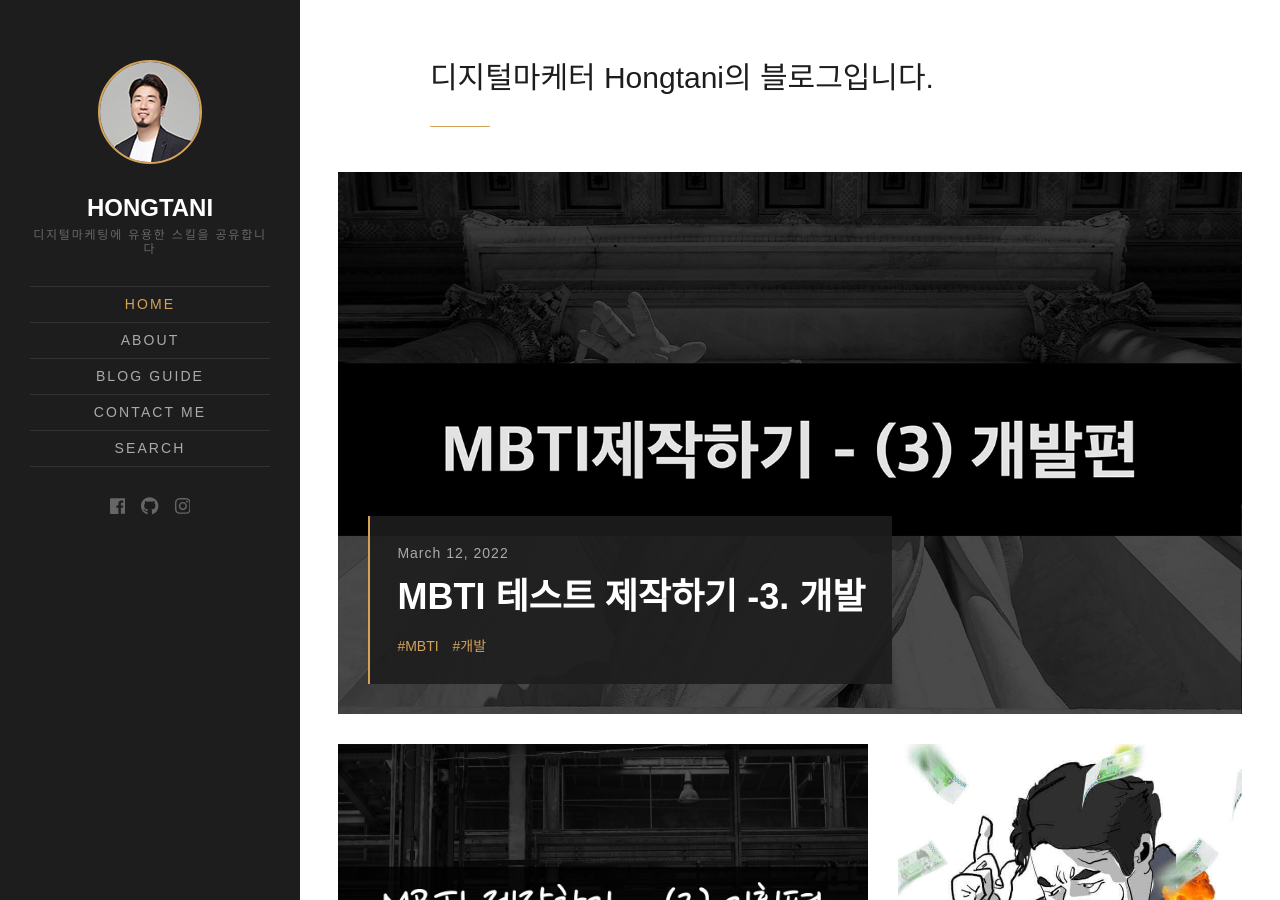
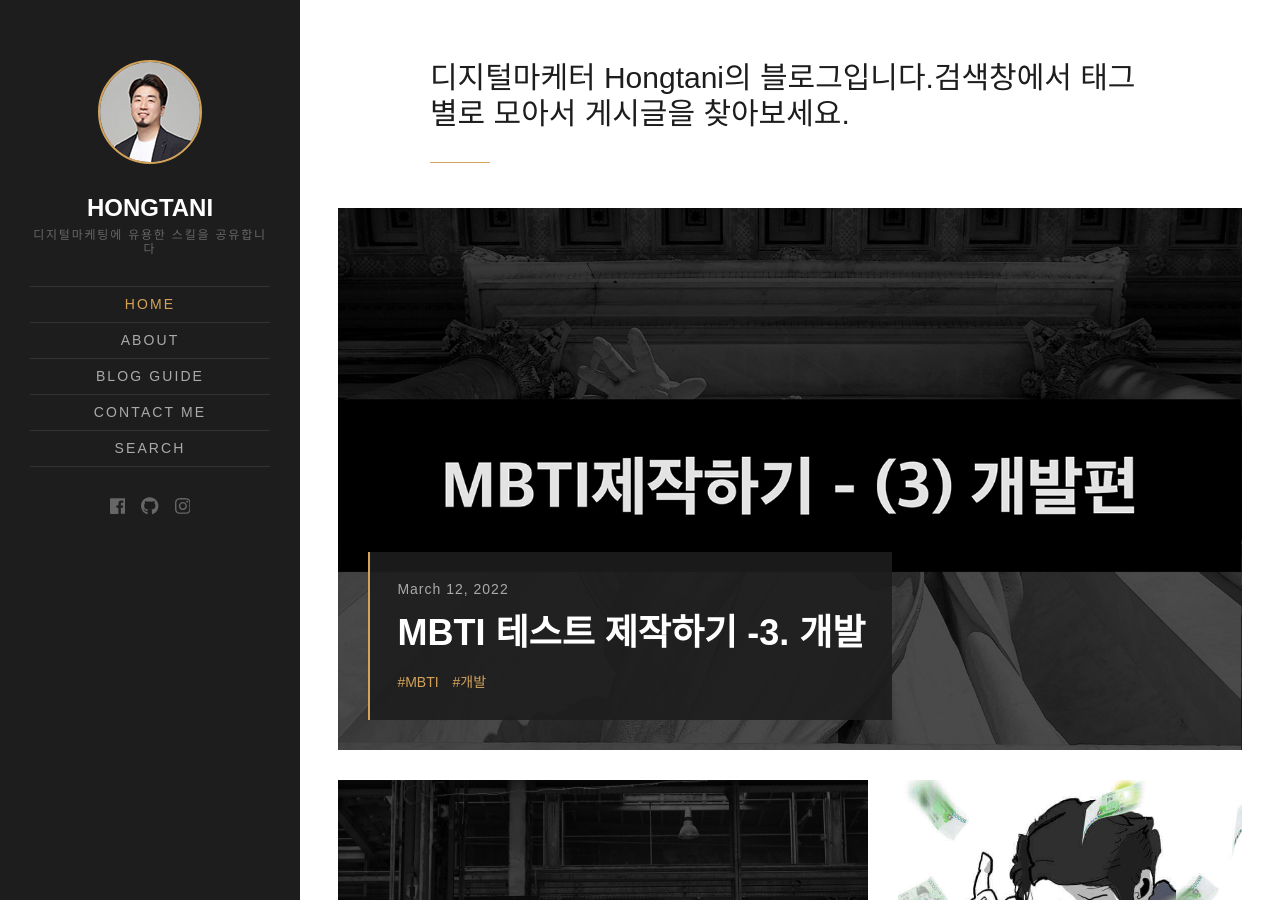
Before and after one commit to hongtani1/royce-theme-blog-kr, a Jekyll site: the page built from index.html, in a window 1280 px wide and 900 px high. Built offline with Jekyll 4.4.1, drawn with Linux system fonts in a browser that asks for light colours; some web fonts are replaced; the list of posts is cut into pages by our own code.

Commit message:
그리팅 변경

```diff
--- a/_config.yml
+++ b/_config.yml
@@ -7,7 +7,7 @@ logo:
 # Author image is used in site sidebar and greetings in the home page hero text
 author:
   image: 'authorimage.jpg'
-  greetings: "디지털마케터 Hongtani의 블로그입니다."
+  greetings: "디지털마케터 Hongtani의 블로그입니다.</n>검색창에서 태그별로 모아서 게시글을 찾아보세요."
 favicon: 'assets/images/favicon.ico'
 baseurl:
 production_url: https://hongtani.com/
```
